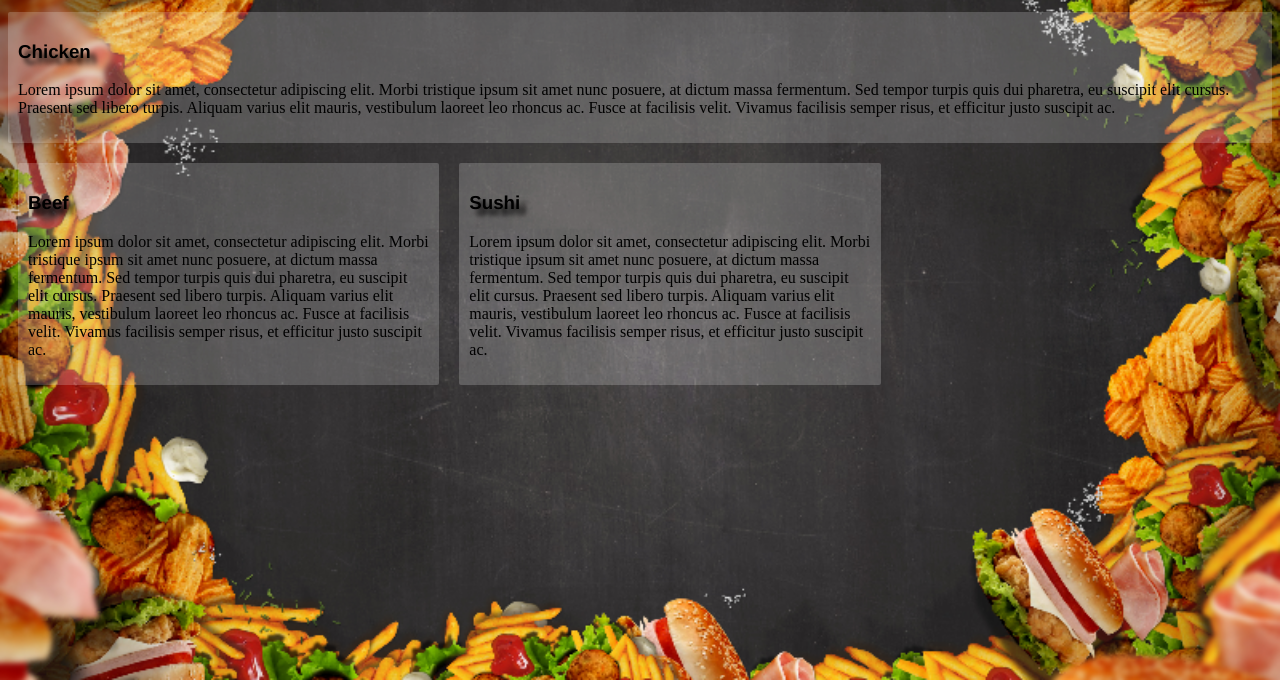
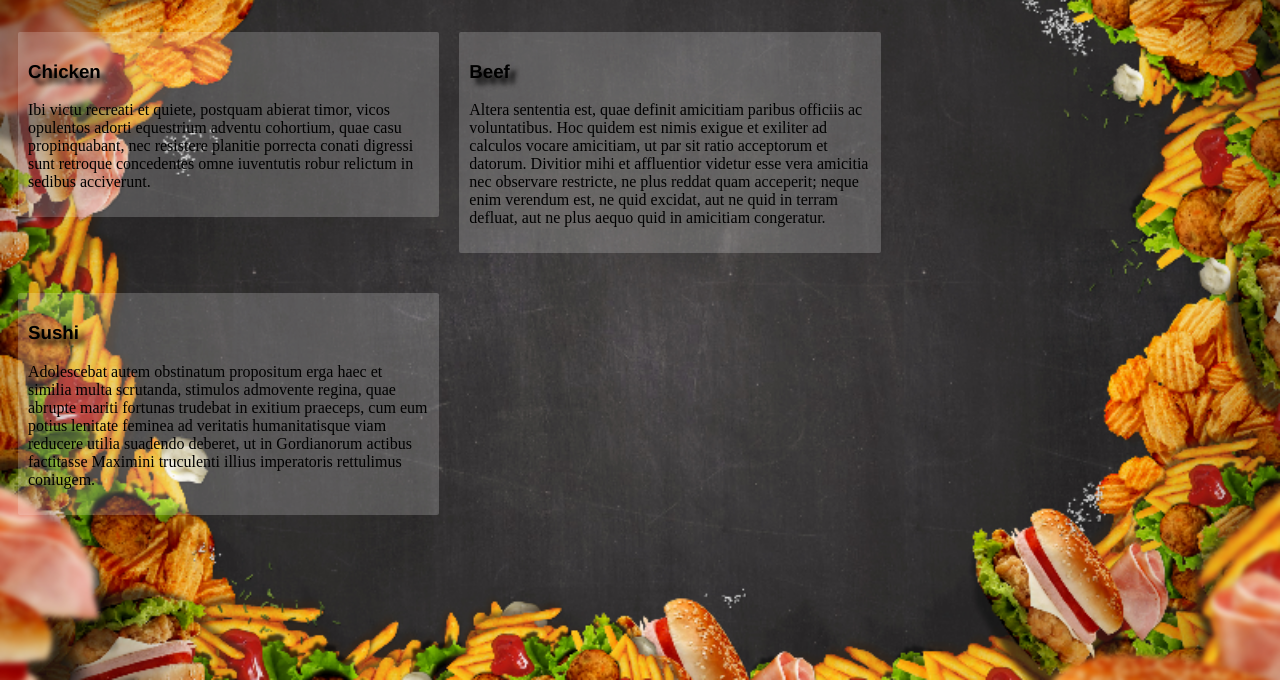
Before and after one commit to rafikbessaadia/modules-solution, a plain HTML site: page module2-solution/index.html in a window 1280 px wide. Shown: the part 120-800 px from the top of the page. Drawn offline with Linux system fonts and the light colour scheme.

Commit message:
fully working site!

```diff
--- a/module2-solution/index.html
+++ b/module2-solution/index.html
@@ -10,14 +10,16 @@
 <body>
 	<h1 class="titles"> Our Restaurant Menu</h1>
 	<div class="row">
+		<div class="container col-lg-4 col-md-6 col-sm-12">
 		<section class="thumbnail">
 
 			<h3 >Chicken</h3>
 
 		<p>
-			Lorem ipsum dolor sit amet, consectetur adipiscing elit. Morbi tristique ipsum sit amet nunc posuere, at dictum massa fermentum. Sed tempor turpis quis dui pharetra, eu suscipit elit cursus. Praesent sed libero turpis. Aliquam varius elit mauris, vestibulum laoreet leo rhoncus ac. Fusce at facilisis velit. Vivamus facilisis semper risus, et efficitur justo suscipit ac.
+			Ibi victu recreati et quiete, postquam abierat timor, vicos opulentos adorti equestrium adventu cohortium, quae casu propinquabant, nec resistere planitie porrecta conati digressi sunt retroque concedentes omne iuventutis robur relictum in sedibus acciverunt.
 		</p>
 		</section>
+	</div>
 
 
 	<div class="container col-lg-4 col-md-6 col-sm-12">
@@ -26,7 +28,7 @@
 			<h3>Beef</h3>
 
 		<p>
-			Lorem ipsum dolor sit amet, consectetur adipiscing elit. Morbi tristique ipsum sit amet nunc posuere, at dictum massa fermentum. Sed tempor turpis quis dui pharetra, eu suscipit elit cursus. Praesent sed libero turpis. Aliquam varius elit mauris, vestibulum laoreet leo rhoncus ac. Fusce at facilisis velit. Vivamus facilisis semper risus, et efficitur justo suscipit ac.
+			Altera sententia est, quae definit amicitiam paribus officiis ac voluntatibus. Hoc quidem est nimis exigue et exiliter ad calculos vocare amicitiam, ut par sit ratio acceptorum et datorum. Divitior mihi et affluentior videtur esse vera amicitia nec observare restricte, ne plus reddat quam acceperit; neque enim verendum est, ne quid excidat, aut ne quid in terram defluat, aut ne plus aequo quid in amicitiam congeratur.
 		</p>
 		</section>
 	</div>
@@ -36,7 +38,7 @@
 			<h3>Sushi</h3>
 
 		<p>
-			Lorem ipsum dolor sit amet, consectetur adipiscing elit. Morbi tristique ipsum sit amet nunc posuere, at dictum massa fermentum. Sed tempor turpis quis dui pharetra, eu suscipit elit cursus. Praesent sed libero turpis. Aliquam varius elit mauris, vestibulum laoreet leo rhoncus ac. Fusce at facilisis velit. Vivamus facilisis semper risus, et efficitur justo suscipit ac.
+			Adolescebat autem obstinatum propositum erga haec et similia multa scrutanda, stimulos admovente regina, quae abrupte mariti fortunas trudebat in exitium praeceps, cum eum potius lenitate feminea ad veritatis humanitatisque viam reducere utilia suadendo deberet, ut in Gordianorum actibus factitasse Maximini truculenti illius imperatoris rettulimus coniugem.
 		</p>
 		</section>
 	</div>
```
